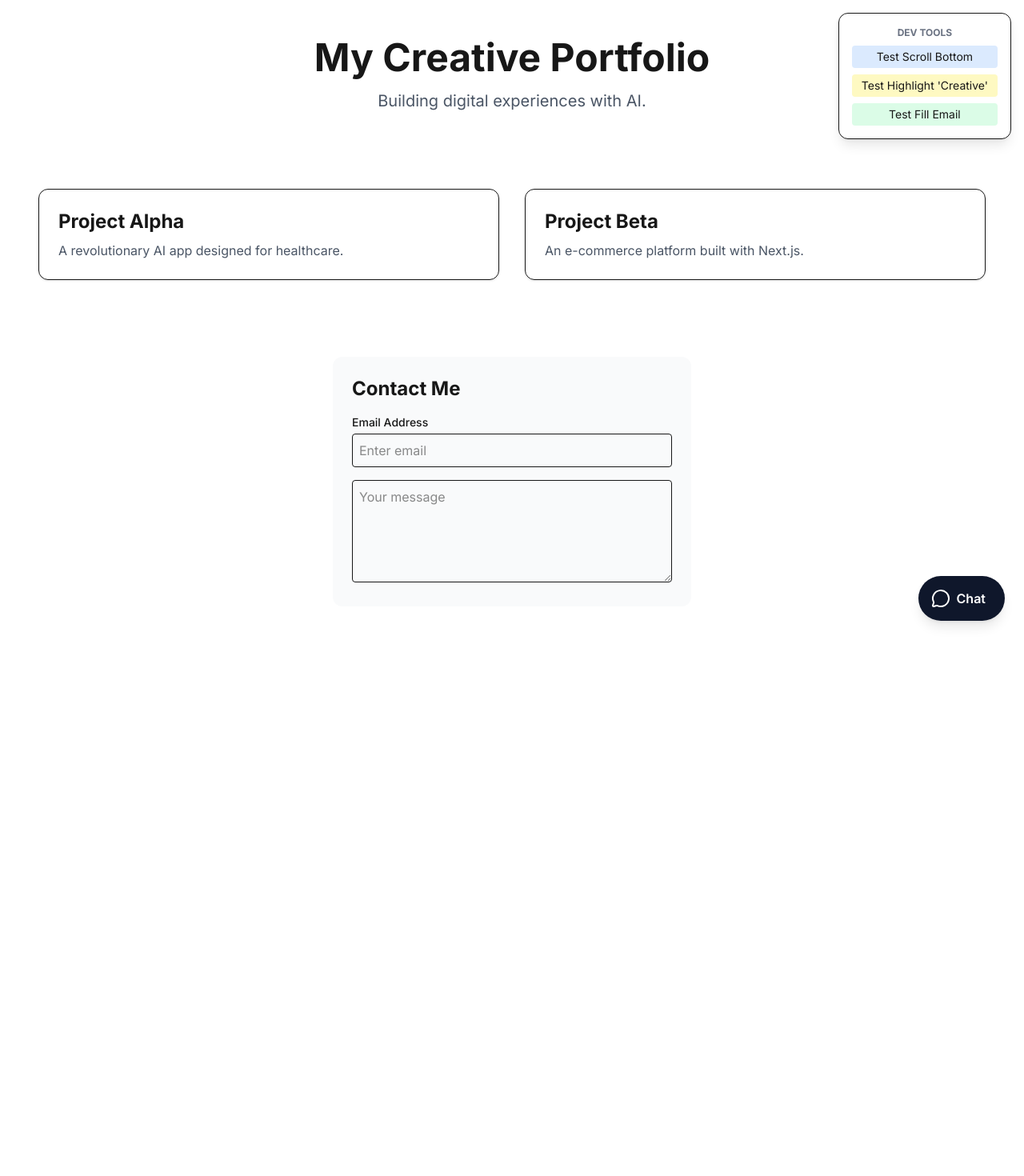
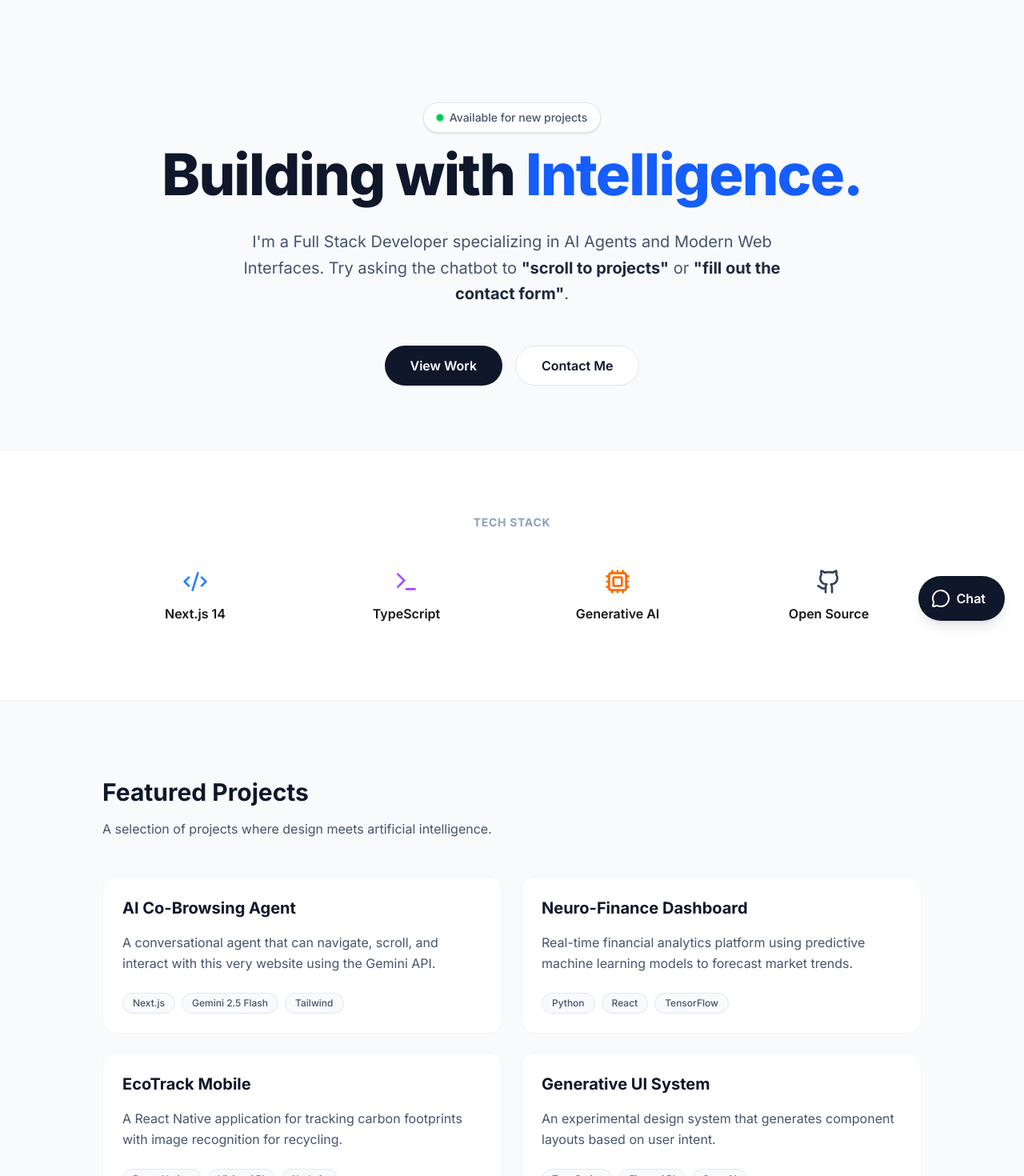
Before and after one commit to GuduruVinay/AI-Portfolio-Chatbot, a Next.js app: page / in a window 1280 px wide. Shown: the top 1470 px of the page at 80% size. Before the commit the page ends 1302 px from the top, so only its background shows below. Built offline with nearby package versions, Linux system fonts and the light colour scheme.

Commit message:
Added project card component

```diff
--- a/app/page.tsx
+++ b/app/page.tsx
@@ -1,52 +1,182 @@
 "use client";
 
-import { useCoBrowsing } from '@/hooks/useCoBrowsing';
+import ProjectCard from "@/components/ProjectCard";
+import { Github, Code2, Terminal, Cpu } from "lucide-react";
 
 export default function Home() {
-  const { scrollPage, highlightElement, fillInput } = useCoBrowsing();
+  return (
+    <main className="min-h-screen bg-slate-50 font-sans selection:bg-blue-100">
 
-  return (
-    <main className="min-h-screen p-12 space-y-24">
-      {/* 1. Header Section */}
-      <section className="text-center space-y-4">
-        <h1 className="text-5xl font-bold">My Creative Portfolio</h1>
-        <p className="text-xl text-gray-600">Building digital experiences with AI.</p>
+      {/* --- HERO SECTION --- */}
+      <section id="hero" className="relative pt-32 pb-20 px-6">
+        <div className="max-w-4xl mx-auto text-center space-y-8">
+          <div className="inline-flex items-center gap-2 px-4 py-2 bg-white rounded-full shadow-sm border border-slate-200 text-sm font-medium text-slate-600 mb-4 animate-fade-in">
+            <span className="relative flex h-2 w-2">
+              <span className="animate-ping absolute inline-flex h-full w-full rounded-full bg-green-400 opacity-75"></span>
+              <span className="relative inline-flex rounded-full h-2 w-2 bg-green-500"></span>
+            </span>
+            Available for new projects
+          </div>
 
-        {/* TEST BUTTONS - Remove these later */}
-        <div className="fixed top-4 right-4 bg-white border p-4 shadow-lg rounded-xl flex flex-col gap-2 z-50">
-          <p className="text-xs font-bold text-gray-500 uppercase">Dev Tools</p>
-          <button onClick={() => scrollPage('bottom')} className="px-3 py-1 bg-blue-100 rounded text-sm hover:bg-blue-200">Test Scroll Bottom</button>
-          <button onClick={() => highlightElement('Creative')} className="px-3 py-1 bg-yellow-100 rounded text-sm hover:bg-yellow-200">Test Highlight 'Creative'</button>
-          <button onClick={() => fillInput('email', 'test@example.com')} className="px-3 py-1 bg-green-100 rounded text-sm hover:bg-green-200">Test Fill Email</button>
+          <h1 className="text-5xl md:text-7xl font-extrabold tracking-tight text-slate-900">
+            Building with <span className="text-blue-600">Intelligence.</span>
+          </h1>
+
+          <p className="text-xl text-slate-600 max-w-2xl mx-auto leading-relaxed">
+            I'm a Full Stack Developer specializing in AI Agents and Modern Web Interfaces.
+            Try asking the chatbot to <span className="font-bold text-slate-800">"scroll to projects"</span> or <span className="font-bold text-slate-800">"fill out the contact form"</span>.
+          </p>
+
+          <div className="flex justify-center gap-4 pt-4">
+            <button className="px-8 py-3 bg-slate-900 text-white rounded-full font-semibold hover:bg-slate-800 transition-transform hover:scale-105">
+              View Work
+            </button>
+            <button className="px-8 py-3 bg-white text-slate-900 border border-slate-200 rounded-full font-semibold hover:bg-slate-50 transition-colors">
+              Contact Me
+            </button>
+          </div>
         </div>
       </section>
 
-      {/* 2. Projects Section */}
-      <section className="grid grid-cols-1 md:grid-cols-2 gap-8">
-        <div className="p-6 border rounded-xl shadow-sm hover:shadow-md transition">
-          <h2 className="text-2xl font-bold mb-2">Project Alpha</h2>
-          <p className="text-gray-600">A revolutionary AI app designed for healthcare.</p>
-        </div>
-        <div className="p-6 border rounded-xl shadow-sm hover:shadow-md transition">
-          <h2 className="text-2xl font-bold mb-2">Project Beta</h2>
-          <p className="text-gray-600">An e-commerce platform built with Next.js.</p>
+
+      {/* --- SKILLS SECTION --- */}
+      <section id="skills" className="py-20 px-6 bg-white border-y border-slate-100">
+        <div className="max-w-5xl mx-auto">
+          <h2 className="text-sm font-bold text-slate-400 uppercase tracking-wider mb-8 text-center">Tech Stack</h2>
+          <div className="grid grid-cols-2 md:grid-cols-4 gap-8 text-center">
+             {/* Simple visual placeholders for skills */}
+             <div className="p-4 hover:bg-slate-50 rounded-xl transition">
+                <Code2 className="w-8 h-8 mx-auto mb-3 text-blue-500" />
+                <h3 className="font-semibold">Next.js 14</h3>
+             </div>
+             <div className="p-4 hover:bg-slate-50 rounded-xl transition">
+                <Terminal className="w-8 h-8 mx-auto mb-3 text-purple-500" />
+                <h3 className="font-semibold">TypeScript</h3>
+             </div>
+             <div className="p-4 hover:bg-slate-50 rounded-xl transition">
+                <Cpu className="w-8 h-8 mx-auto mb-3 text-orange-500" />
+                <h3 className="font-semibold">Generative AI</h3>
+             </div>
+             <div className="p-4 hover:bg-slate-50 rounded-xl transition">
+                <Github className="w-8 h-8 mx-auto mb-3 text-slate-700" />
+                <h3 className="font-semibold">Open Source</h3>
+             </div>
+          </div>
         </div>
       </section>
 
-      {/* 3. Contact Section */}
-      <section className="max-w-md mx-auto p-6 bg-gray-50 rounded-xl">
-        <h2 className="text-2xl font-bold mb-4">Contact Me</h2>
-        <div className="space-y-4">
-            <div>
-                <label htmlFor="email-input" className="block text-sm font-medium">Email Address</label>
-                <input id="email-input" type="email" placeholder="Enter email" className="w-full p-2 border rounded mt-1" />
-            </div>
-            <textarea placeholder="Your message" className="w-full p-2 border rounded h-32"></textarea>
+
+      {/* --- PROJECTS SECTION --- */}
+      <section id="projects" className="py-24 px-6">
+        <div className="max-w-5xl mx-auto">
+          <div className="mb-12">
+            <h2 className="text-3xl font-bold text-slate-900 mb-4">Featured Projects</h2>
+            <p className="text-slate-600 max-w-2xl">
+              A selection of projects where design meets artificial intelligence.
+            </p>
+          </div>
+
+          <div className="grid md:grid-cols-2 gap-6">
+            <ProjectCard
+              title="AI Co-Browsing Agent"
+              description="A conversational agent that can navigate, scroll, and interact with this very website using the Gemini API."
+              tags={["Next.js", "Gemini 2.5 Flash", "Tailwind"]}
+            />
+            <ProjectCard
+              title="Neuro-Finance Dashboard"
+              description="Real-time financial analytics platform using predictive machine learning models to forecast market trends."
+              tags={["Python", "React", "TensorFlow"]}
+            />
+            <ProjectCard
+              title="EcoTrack Mobile"
+              description="A React Native application for tracking carbon footprints with image recognition for recycling."
+              tags={["React Native", "Vision API", "Node.js"]}
+            />
+            <ProjectCard
+              title="Generative UI System"
+              description="An experimental design system that generates component layouts based on user intent."
+              tags={["TypeScript", "Figma API", "OpenAI"]}
+            />
+          </div>
         </div>
       </section>
 
-      {/* Spacer to make scrolling visible */}
-      <div className="h-[50vh]"></div>
+
+      {/* --- ABOUT SECTION --- */}
+      <section id="about" className="py-24 px-6 bg-slate-900 text-white">
+        <div className="max-w-4xl mx-auto flex flex-col md:flex-row items-center gap-12">
+          <div className="flex-1 space-y-6">
+            <h2 className="text-3xl font-bold text-blue-400">About Me</h2>
+            <p className="text-slate-300 leading-relaxed text-lg">
+              I am a passionate developer who believes the future of the web is agentic.
+              Instead of just clicking buttons, users should be able to converse with interfaces.
+            </p>
+            <p className="text-slate-400">
+              When I'm not coding, I'm exploring LLM architecture, hiking, or brewing the perfect cup of coffee.
+            </p>
+          </div>
+          <div className="flex-1 flex justify-center">
+            <div className="w-64 h-64 bg-linear-to-tr from-blue-500 to-purple-600 rounded-full blur-3xl opacity-50 absolute"></div>
+            <div className="relative w-64 h-64 bg-slate-800 rounded-2xl border border-slate-700 flex items-center justify-center">
+              <span className="text-slate-500 font-mono">Image Placeholder</span>
+            </div>
+          </div>
+        </div>
+      </section>
+
+
+      {/* --- CONTACT SECTION --- */}
+      <section id="contact" className="py-24 px-6">
+        <div className="max-w-xl mx-auto">
+          <div className="text-center mb-10">
+            <h2 className="text-3xl font-bold text-slate-900">Get In Touch</h2>
+            <p className="text-slate-600 mt-2">Have a project in mind? Let's chat.</p>
+          </div>
+
+          <div className="bg-white p-8 rounded-2xl shadow-lg border border-slate-100">
+            <form className="space-y-6" onSubmit={(e) => e.preventDefault()}>
+              <div>
+                <label htmlFor="name" className="block text-sm font-medium text-slate-700 mb-1">Full Name</label>
+                <input
+                  type="text"
+                  id="name"
+                  placeholder="John Doe"
+                  className="w-full px-4 py-3 rounded-lg border border-slate-200 focus:ring-2 focus:ring-blue-500 focus:border-transparent outline-none transition"
+                />
+              </div>
+
+              <div>
+                <label htmlFor="email" className="block text-sm font-medium text-slate-700 mb-1">Email Address</label>
+                <input
+                  type="email"
+                  id="email"
+                  placeholder="john@example.com"
+                  className="w-full px-4 py-3 rounded-lg border border-slate-200 focus:ring-2 focus:ring-blue-500 focus:border-transparent outline-none transition"
+                />
+              </div>
+
+              <div>
+                <label htmlFor="message" className="block text-sm font-medium text-slate-700 mb-1">Message</label>
+                <textarea
+                  id="message"
+                  rows={4}
+                  placeholder="Tell me about your project..."
+                  className="w-full px-4 py-3 rounded-lg border border-slate-200 focus:ring-2 focus:ring-blue-500 focus:border-transparent outline-none transition"
+                ></textarea>
+              </div>
+
+              <button className="w-full py-3 bg-blue-600 text-white font-semibold rounded-lg hover:bg-blue-700 transition-colors">
+                Send Message
+              </button>
+            </form>
+          </div>
+        </div>
+      </section>
+
+      {/* FOOTER */}
+      <footer className="py-8 text-center text-slate-500 text-sm border-t border-slate-200">
+        <p>© {new Date().getFullYear()} AI Portfolio. Built with Next.js & Gemini.</p>
+      </footer>
     </main>
   );
 }
--- /dev/null
+++ b/components/ProjectCard.tsx
@@ -0,0 +1,31 @@
+import { ArrowUpRight } from 'lucide-react';
+
+interface ProjectProps {
+  title: string;
+  description: string;
+  tags: string[];
+  link?: string;
+}
+
+export default function ProjectCard({ title, description, tags, link }: ProjectProps) {
+  return (
+    <div className="group p-6 bg-white rounded-2xl border border-slate-100 hover:border-blue-100 hover:shadow-xl transition-all duration-300">
+      <div className="flex justify-between items-start mb-4">
+        <h3 className="text-xl font-bold text-slate-900 group-hover:text-blue-600 transition-colors">
+          {title}
+        </h3>
+        {link && <ArrowUpRight className="w-5 h-5 text-slate-400 group-hover:text-blue-500" />}
+      </div>
+      <p className="text-slate-600 mb-6 leading-relaxed">
+        {description}
+      </p>
+      <div className="flex flex-wrap gap-2">
+        {tags.map((tag) => (
+          <span key={tag} className="px-3 py-1 bg-slate-50 text-slate-600 text-xs font-medium rounded-full border border-slate-200">
+            {tag}
+          </span>
+        ))}
+      </div>
+    </div>
+  );
+}
```
